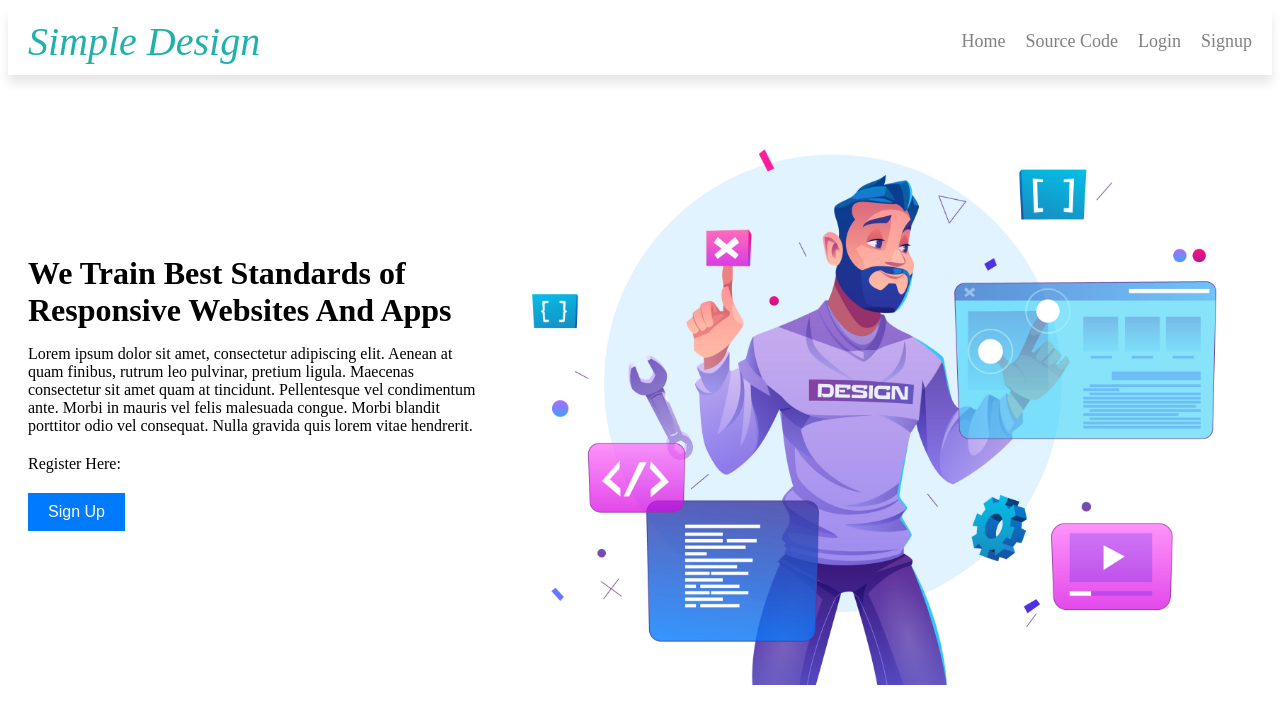
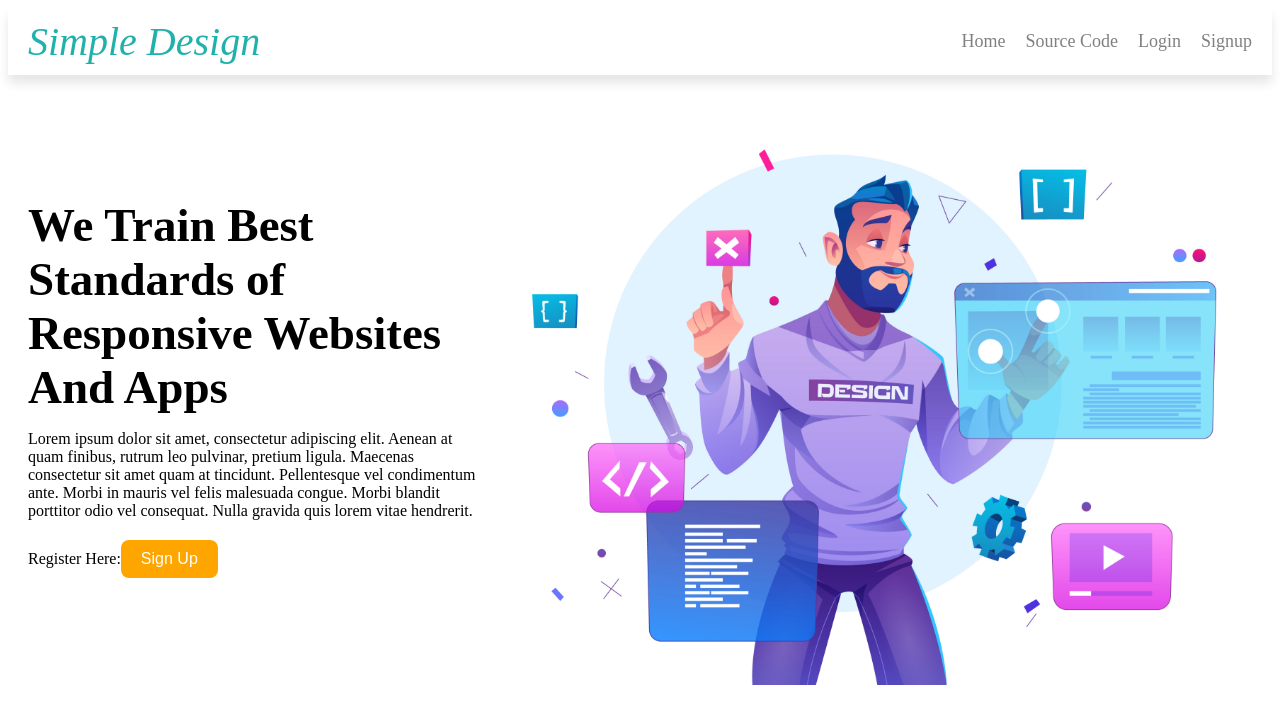
Before and after one commit to HikmaAnwar/simple-react-design, a React (Create React App) app: page / in a window 1280 px wide. Shown: the top 724 px of the page. Built offline with nearby package versions, Linux system fonts and the light colour scheme.

Commit message:
fix: minor change

```diff
--- a/src/allStylesAndComponents/home.jsx
+++ b/src/allStylesAndComponents/home.jsx
@@ -18,14 +18,16 @@ const Home = () => {
                 rutrum leo pulvinar, pretium ligula. Maecenas consectetur sit amet quam at tincidunt.
                 Pellentesque vel condimentum ante. Morbi in mauris vel felis malesuada congue.
                 Morbi blandit porttitor odio vel consequat. Nulla gravida quis lorem vitae hendrerit.</p>
-                <p>Register Here:</p>
+                <p>Register Here:
                 <button onClick={handleButtonClick}>
                     <Link to="/signup">Sign Up</Link>
                 </button>
+
+                </p>
             </div>
 
             <div className={styles.imageContainer}>
-                <img src={myHomeImage} alt="Home" />
+                <img src={myHomeImage}  />
             </div>
         </div>
     );
--- a/src/allStylesAndComponents/home.module.css
+++ b/src/allStylesAndComponents/home.module.css
@@ -15,7 +15,7 @@
   }
 
   h1 {
-    font-size: 2rem;
+    font-size: 47px;
     margin-bottom: 10px;
   }
 
@@ -24,20 +24,17 @@
   }
 
   button {
-    background-color: #007BFF;
-    color: white;
+    background-color: orange;
+    color:white;
     border: none;
     padding: 10px 20px;
     cursor: pointer;
     font-size: 1rem;
     margin-bottom: 20px;
+    border-radius: 8px;
   }
 
   button a {
     color: white;
     text-decoration: none;
   }
-
-  button a:hover {
-    text-decoration: underline;
-  }
```
